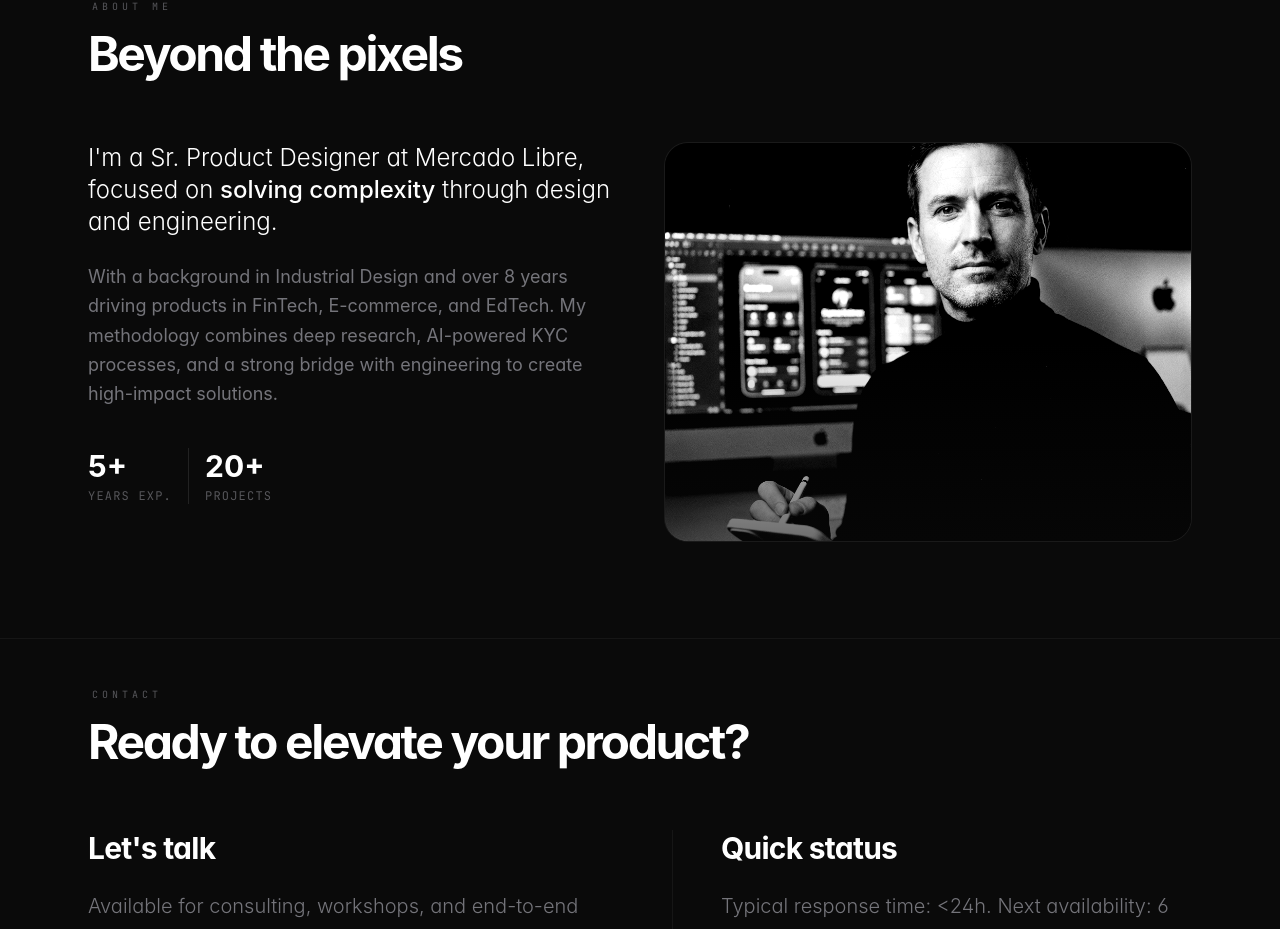
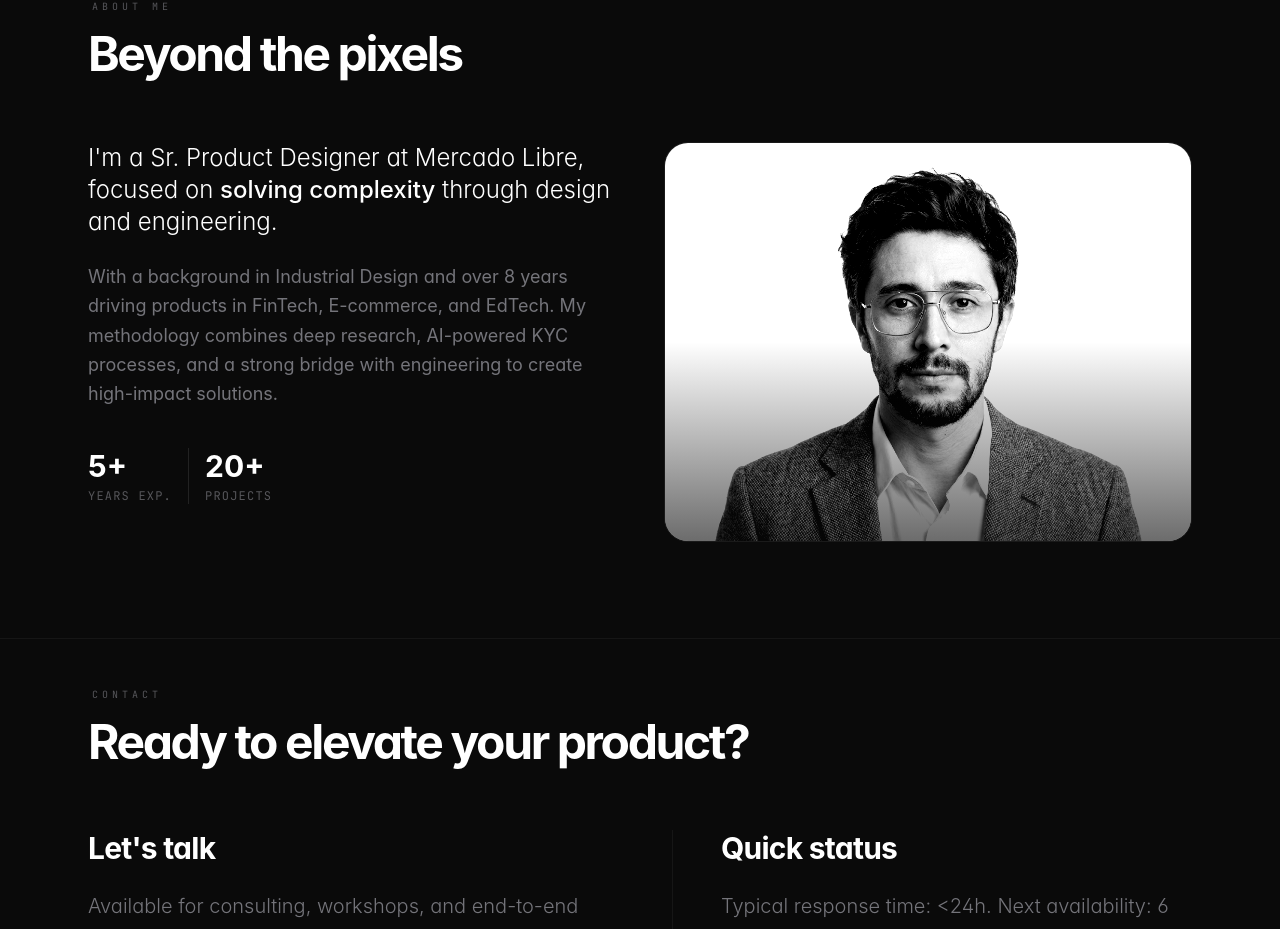
Before and after one commit to Ancroc93/mi-portafolio-ux, a React (Vite) app: page / in a window 1280 px wide. Shown: the part 1915-2844 px from the top of the page. Built offline with nearby package versions, Linux system fonts and the light colour scheme.

Commit message:
feat: update profile image in About section

```diff
--- a/src/App.jsx
+++ b/src/App.jsx
@@ -75,7 +75,7 @@ const Home = () => {
                 </div>
                 <div className="relative h-full min-h-[400px] rounded-3xl overflow-hidden bg-surface/50 border border-white/5 group">
                   <img
-                    src={`${import.meta.env.BASE_URL}profile.png`}
+                    src={`${import.meta.env.BASE_URL}profile.jpg`}
                     alt="Andrés Cruz"
                     className="absolute inset-0 w-full h-full object-cover grayscale contrast-125 transition-transform duration-700 group-hover:scale-105"
                   />
```
Also changed, not shown: public/profile.jpg (added).
